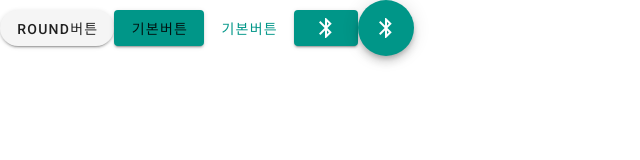
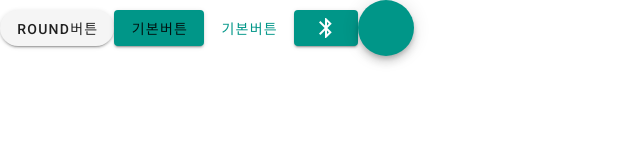
Before and after one commit to SeoHwiDo/VueStudy, a Vue app: page / in a window 1280 px wide. Shown: the top 160 px of the page, without its empty margins (0-640 px from the left). Built offline with nearby package versions, Linux system fonts and the light colour scheme.

Commit message:
add vuetify button[add]

```diff
--- a/src/components/Homebutton.vue
+++ b/src/components/Homebutton.vue
@@ -7,7 +7,7 @@
             <v-icon>bluetooth</v-icon>
         </v-btn>
         <v-btn fab color="teal" dark>
-            <v-icon>bluetooth</v-icon>
+
         </v-btn>
     </div>
 </template>
```
